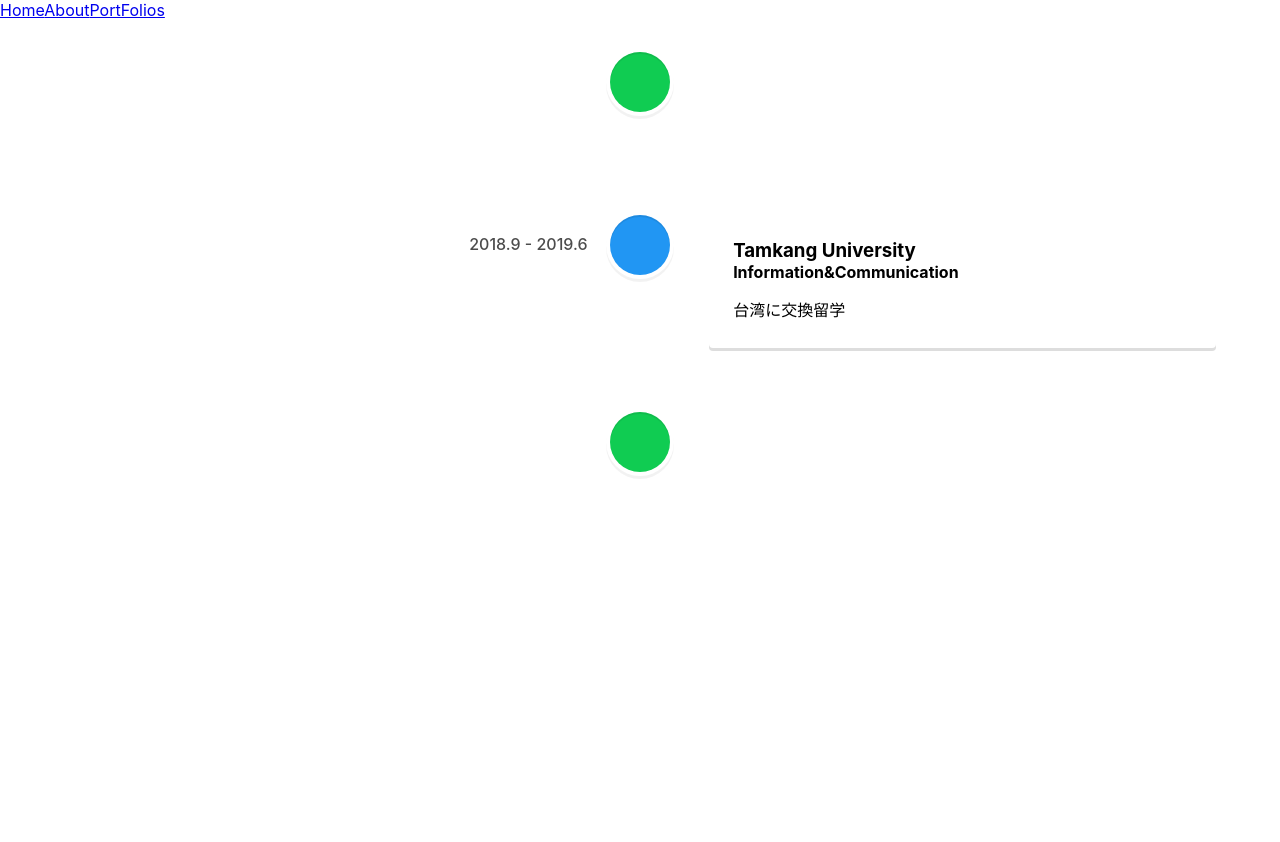
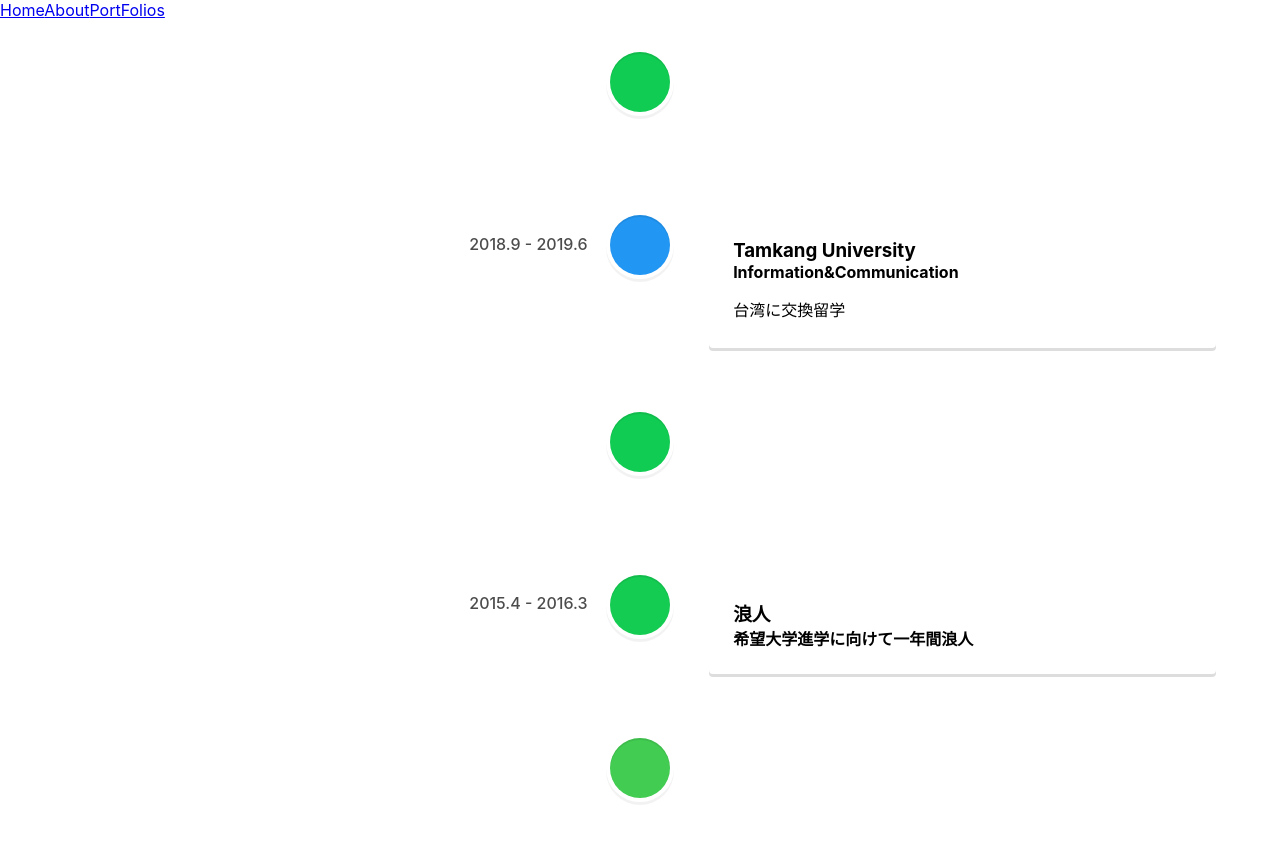
Before and after one commit to ryotaro-kitamura/my-home-page, a React (Create React App) app: page /about/mystudyhistory in a window 1280 px wide. Shown: the top 842 px of the page. Before the commit the page ends 800 px from the top, so only its background shows below. Built offline with nearby package versions, Linux system fonts and the light colour scheme.

Commit message:
MyStudyHistoryの修正

```diff
--- a/src/screen/AboutScreen/MyStudyHistory/index.tsx
+++ b/src/screen/AboutScreen/MyStudyHistory/index.tsx
@@ -33,6 +33,23 @@ export const MyStudyHistory = () => {
         <h3 className="vertical-timeline-element-title">東京外国語大学</h3>
         <h4 className="vertical-timeline-element-subtitle">国際社会学部東アジア地域中国語専攻</h4>
       </VerticalTimelineElement>
+      <VerticalTimelineElement
+        className="vertical-timeline-element--work"
+        date="2015.4 - 2016.3"
+        iconStyle={{ background: 'rgb(20, 204, 82)', color: '#fff' }}
+        //icon={<WorkIcon />}
+      >
+        <h3 className="vertical-timeline-element-title">浪人</h3>
+        <h4 className="vertical-timeline-element-subtitle">希望大学進学に向けて一年間浪人</h4>
+      </VerticalTimelineElement>
+      <VerticalTimelineElement
+        className="vertical-timeline-element--work"
+        date="2015.4 - 2016.3"
+        iconStyle={{ background: 'rgb(66, 204, 82)', color: '#fff' }}
+        //icon={<WorkIcon />}
+      >
+        <h3 className="vertical-timeline-element-title">東京都私立城北高校 卒業</h3>
+      </VerticalTimelineElement>
     </VerticalTimeline>
   )
 }
```
